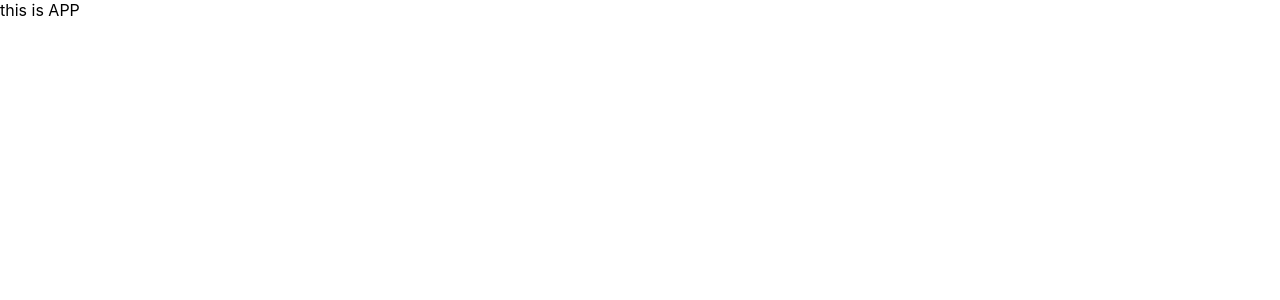
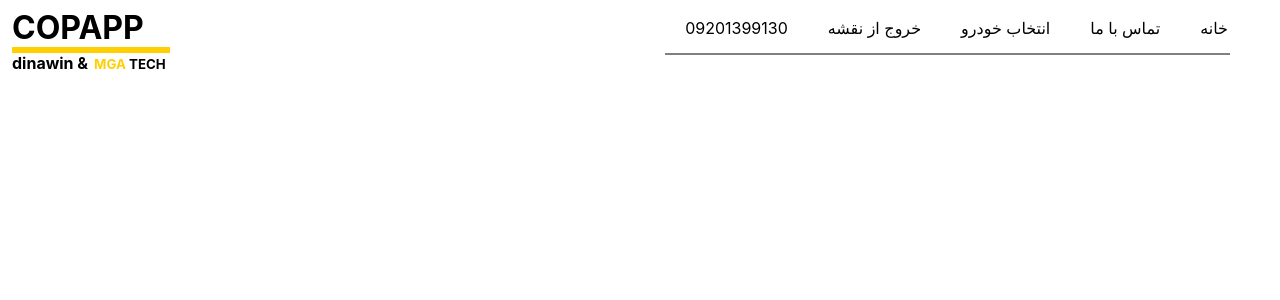
Before and after one commit to sadeghhosseiny/dinavin-HomeScreen, a React (Create React App) app: page / in a window 1280 px wide. Shown: the top 300 px of the page. Built offline with nearby package versions, Linux system fonts and the light colour scheme.

Commit message:
finish the header

```diff
--- a/src/App.js
+++ b/src/App.js
@@ -1,9 +1,10 @@
 import './App.css';
+import HomeScreen from './pages/HomeScreen/HomeScreen';
 
 function App() {
   return (
     <div className="App">
-      this is APP
+      <HomeScreen />
     </div>
   );
 }
--- a/src/component/header/header.jsx
+++ b/src/component/header/header.jsx
@@ -0,0 +1,32 @@
+import React from 'react';
+import styles from './header.module.css';
+
+function header() {
+    return (
+        <div className={styles.header}>
+            <div className={styles.brand}>
+                <h1>COPAPP</h1>
+                <hr className={styles.brandLine} />
+                <div className={styles.wordsContainer}>
+
+                    <h4>dinawin & </h4>
+                    <h5 className={styles.words}>
+                        <span className={styles.mgaWord}> MGA </span>TECH
+                    </h5>
+                </div>
+            </div>
+            <div className={styles.headerMenu}>
+                <p className={styles.tel}>09201399130</p>
+                <p className={styles.exitFromMap}>خروج از نقشه</p>
+                <p className={styles.chooseVhiecle}>انتخاب خودرو</p>
+                <p className={styles.contact}>تماس با ما</p>
+                <p className={styles.home}>خانه</p>
+
+                <hr className={styles.menuLine} />
+
+            </div>
+        </div>
+    );
+}
+
+export default header;
--- /dev/null
+++ b/src/component/header/header.module.css
@@ -0,0 +1,57 @@
+.header {
+  padding: 8px 12px;
+  display: flex;
+}
+
+.brandLine {
+  width: 100%;
+  max-width: 158px;
+  height: 6px;
+  background-color: #ffcf02;
+  outline: none;
+  border: none;
+}
+
+.brand {
+  margin-right: auto;
+}
+
+.mgaWord {
+  color: #ffcf02;
+}
+
+.wordsContainer {
+  display: flex;
+}
+
+.words {
+  margin: 3px 6px;
+}
+
+.headerMenu {
+  display: flex;
+  margin-left: auto;
+  padding: 10px 20px;
+  position: relative;
+}
+
+.headerMenu > p {
+  padding: 0px 20px;
+}
+
+/* @media (max-width: 500px) {
+  .tel {
+    display: none;
+  }
+} */
+
+.menuLine {
+  width: 100%;
+  max-width: 565px;
+  position: absolute;
+  height: 2px;
+  top: 45px;
+  outline: none;
+  border: none;
+  background-color: grey;
+}
--- /dev/null
+++ b/src/pages/HomeScreen/HomeScreen.js
@@ -0,0 +1,12 @@
+import React from 'react';
+import Header from '../../component/header/header';
+
+function HomeScreen() {
+    return (
+        <div>
+            <Header />
+        </div>
+    );
+}
+
+export default HomeScreen;
```
